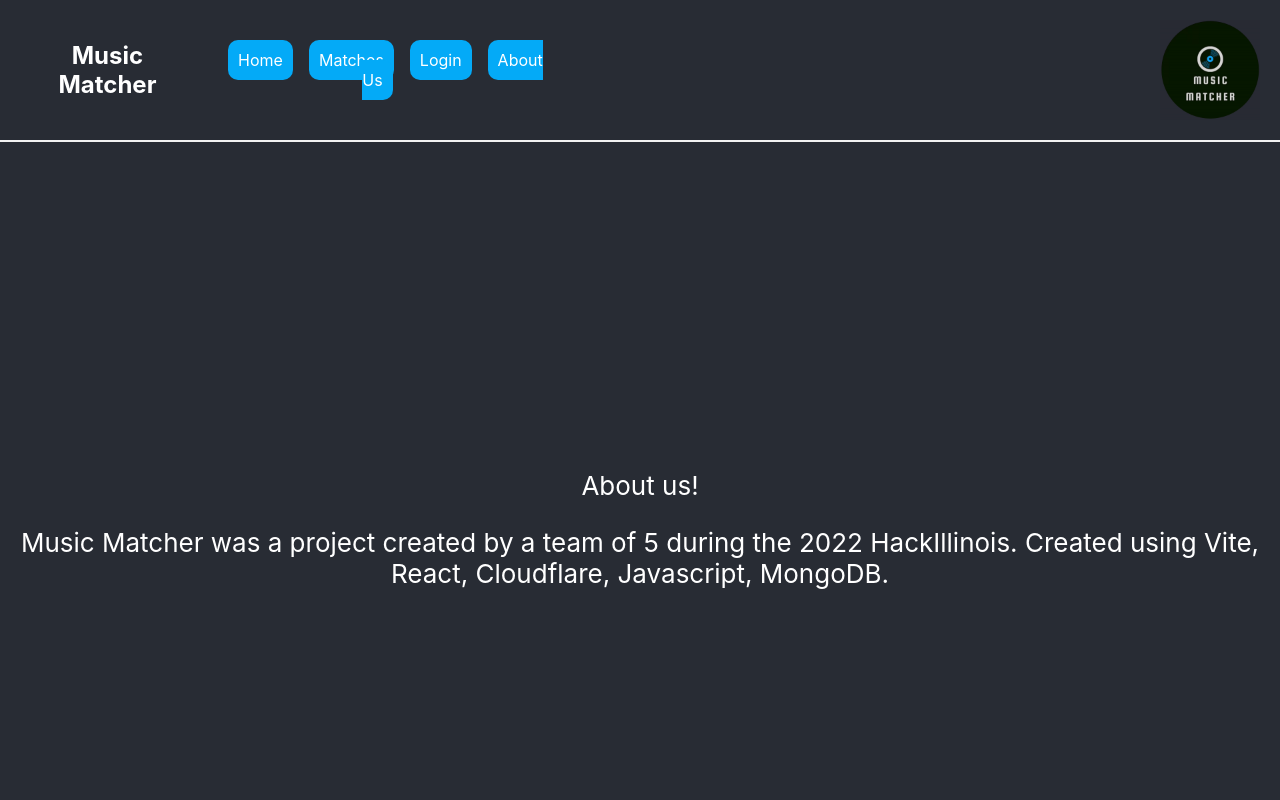
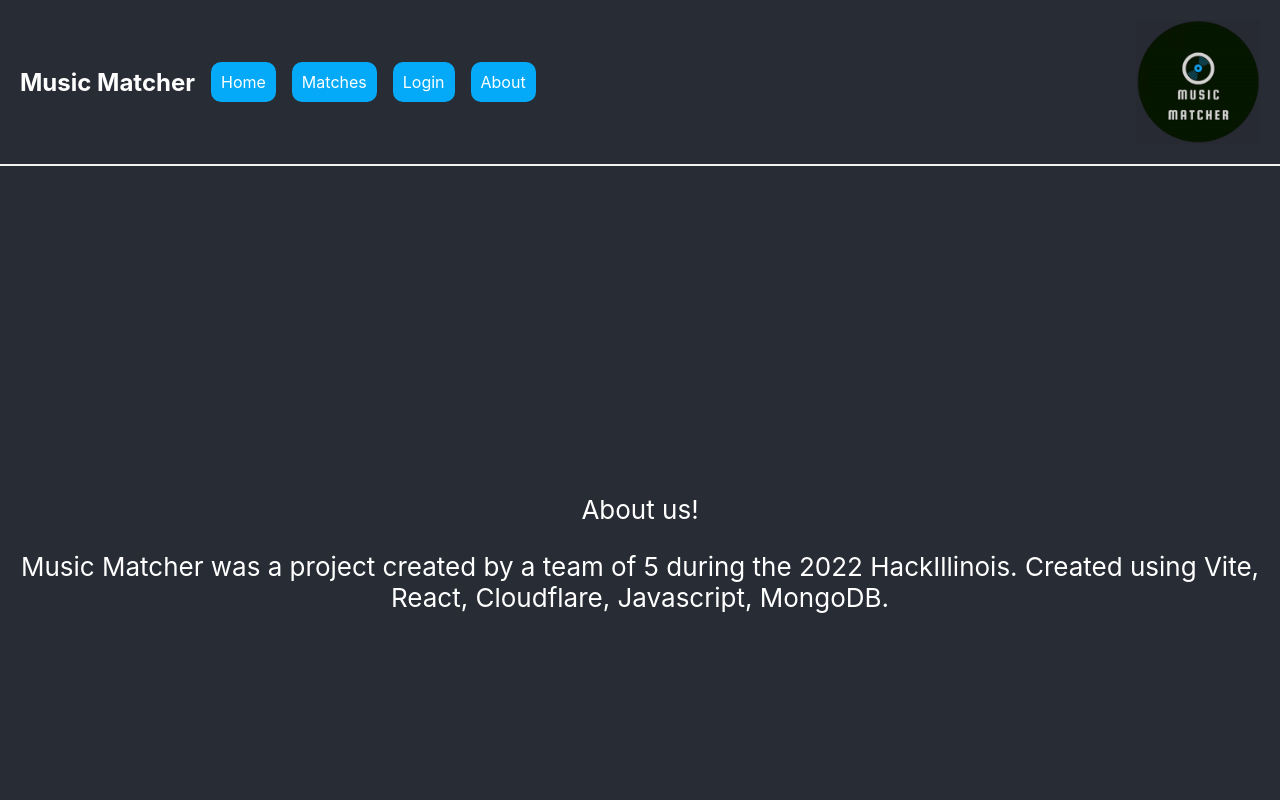
Before and after one commit to shorowitz03/HackIllinois, a React (Vite) app in the folder frontend/: page /aboutus in a window 1280 px wide. Shown: the top 800 px of the page. Built offline with nearby package versions, Linux system fonts and the light colour scheme.

Commit message:
Logo Variability

```diff
--- a/frontend/src/NavBar.jsx
+++ b/frontend/src/NavBar.jsx
@@ -16,7 +16,7 @@ class NavBar extends React.Component {
         <Link to="/" className="nav-links">Home</Link>
         <Link to="/matches" className="nav-links">Matches</Link>
         <Link to="/login" className="nav-links">Login</Link>
-        <Link to="/aboutus" className="nav-links">About Us</Link>
+        <Link to="/aboutus" className="nav-links">About</Link>
       </div>
       <img src={logo} alt="logo" className="logo-img"/>
     </nav>
--- a/frontend/src/index.css
+++ b/frontend/src/index.css
@@ -45,9 +45,11 @@ code {
 }
 
 .logo-img{
-  padding-left: 600px;
-  height: 100px;
-  width: auto;
+  display: flex;
+  max-width: 10%;
+  margin: 0 auto;
+  height: auto;
+  margin-right: 0;
 }
 
 .home{
```
